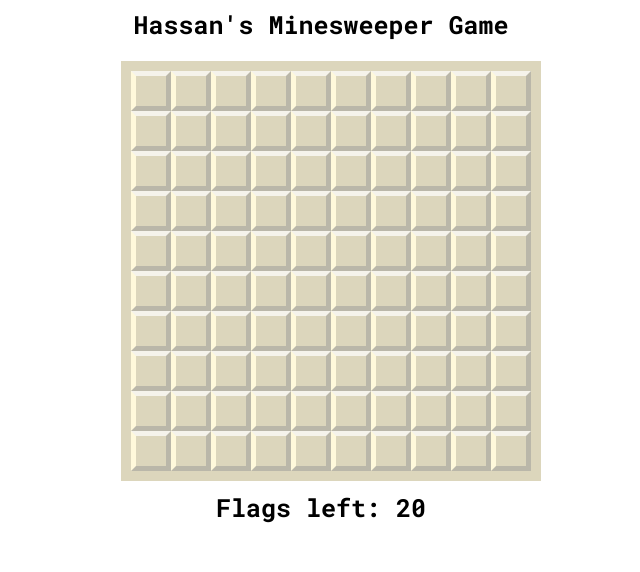
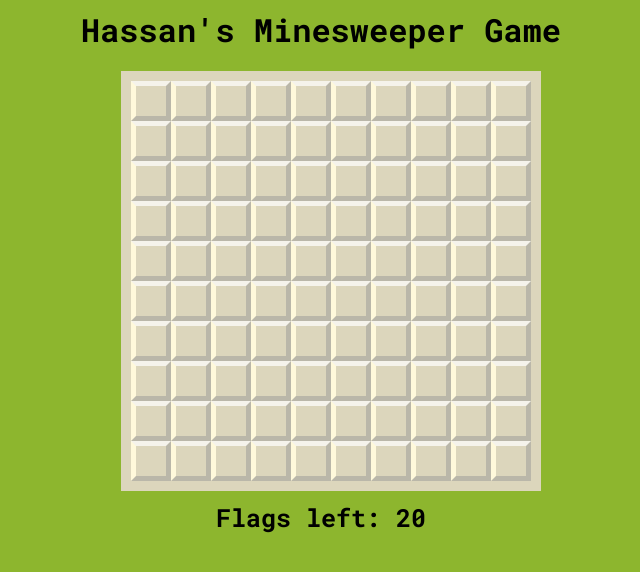
Before and after one commit to HassanMak29/MinesweeperGame, a plain HTML site: page index.html in a window 1280 px wide. Shown: the whole page, without its empty margins (319-959 px from the left). Drawn offline with Linux system fonts and the light colour scheme.

Commit message:
updated file

```diff
--- a/style.css
+++ b/style.css
@@ -1,8 +1,17 @@
+body {
+  background-color: #8db62e;
+}
+
+.name {
+  font-size: 32px;
+}
+
 .container {
   width: 500px;
   margin: auto;
   align-content: center;
   justify-content: center;
+  background-color: #8db62e;
 }
 
 .grid {
```
